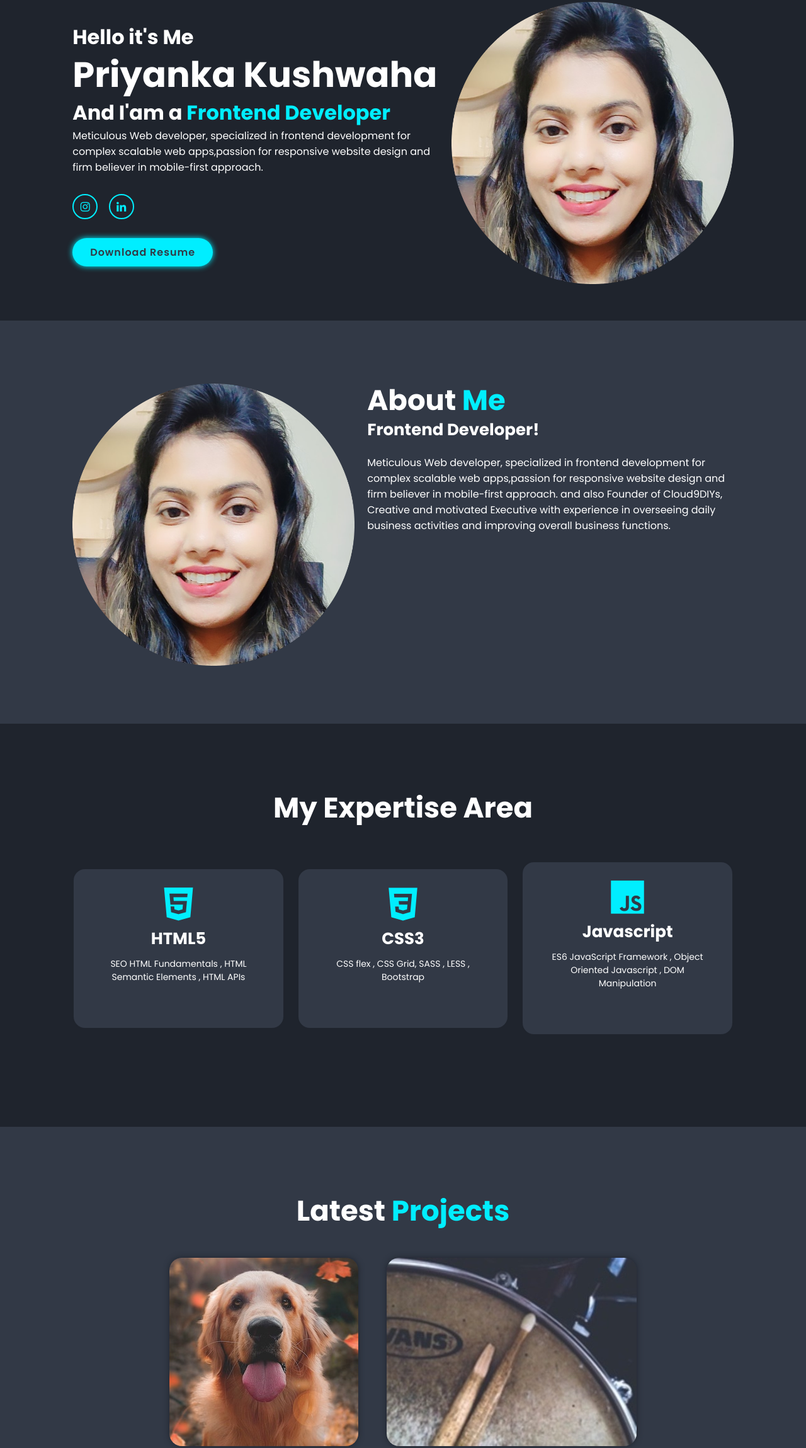
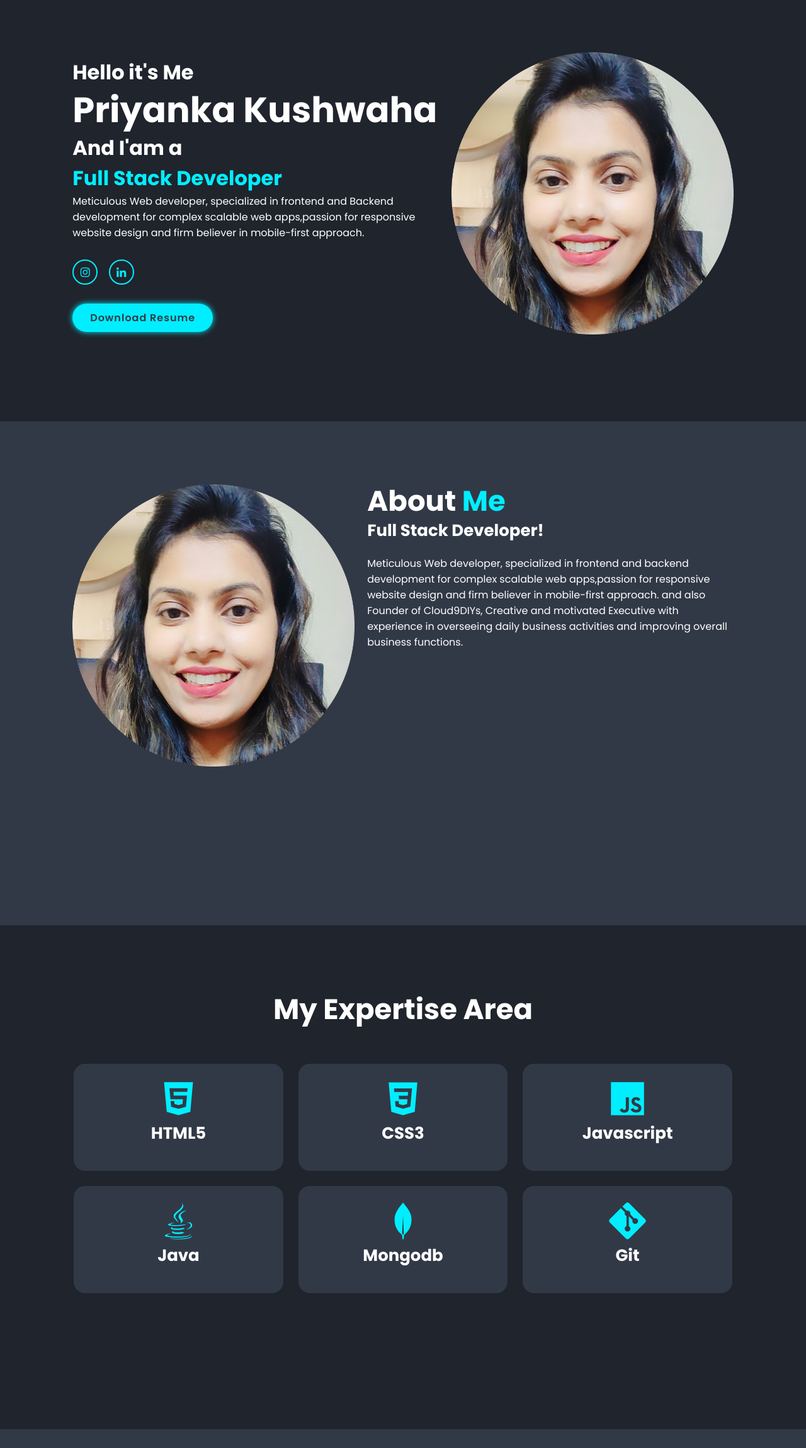
Before and after one commit to priyamaho/priyanka_kushwaha, a plain HTML site: page index.html in a window 1280 px wide. Shown: the part 131-2430 px from the top of the page at 63% size. Drawn offline with nearby package versions, Linux system fonts and the light colour scheme.

Commit message:
portfolio

```diff
--- a/css/style.css
+++ b/css/style.css
@@ -65,7 +65,7 @@ body{
 
 /*About Section*/
 section{
-    min-height: 80vh;
+    min-height: 100vh;
     padding: 10rem 9% 2rem;
 }
 .home{
@@ -352,7 +352,9 @@ html{
         padding: 2rem 3%;
     }
     section{
+        min-height: 50vh;
         padding: 10rem 3rem 2rem;
+
     }
     .footer{
         padding: 2rem 3%;
--- a/index.html
+++ b/index.html
@@ -27,14 +27,17 @@
     <div class="home-content">
 <h3>Hello it's Me</h3>
 <h1>Priyanka Kushwaha</h1>
-<h3>And I'am a<span> Frontend Developer</span></h3>
-<p>Meticulous Web developer, specialized in frontend development for complex scalable web
+<h3>And I'am a<br><span>Full Stack Developer</span></h3>
+<p>Meticulous Web developer, specialized in frontend and Backend development for complex scalable web
     apps,passion for responsive website design and firm believer in mobile-first approach.</p>
     <div class="social-media">
         <a href="#"><i class='bx bxl-instagram'></i></a>
         <a href="#"><i class='bx bxl-linkedin' ></i></a>
       </div>
-      <a href="#" class="btn">Download Resume </a>
+      <a href="/picture/Priyanka_Kushwaha_Resume_Full stack.pdf" download class="btn">Download Resume </a>
+    <!--  <a href="picture/Priyanka_Kushwaha_Resume_Front_End_Dev 02.pdf" download="pdf">
+        <button type="button" class="btn">Download</button>
+        </a> -->
     </div>
 
       <div class="home-img">
@@ -50,8 +53,8 @@
 <h2 class="heading">
 About <span>Me</span>
 </h2>
-<h3>Frontend Developer!</h3>
-<p>Meticulous Web developer, specialized in frontend development for complex scalable web
+<h3>Full Stack Developer!</h3>
+<p>Meticulous Web developer, specialized in frontend and backend development for complex scalable web
     apps,passion for responsive website design and firm believer in mobile-first approach. and also
     Founder of Cloud9DIYs, Creative and motivated Executive with experience in overseeing daily
     business activities and improving overall business functions.</p>
@@ -67,21 +70,42 @@ About <span>Me</span>
             <i class='bx bxl-html5'></i>
 
             <h3>HTML5</h3>
-            <p>SEO HTML Fundamentals , HTML Semantic Elements , HTML APIs</p>
+          <!--  <p>SEO HTML Fundamentals , HTML Semantic Elements , HTML APIs</p>-->
 
           <!--  <a href="#" class="btn">Read More</a> -->
         </div>
         <div class="skill-box">
             <i class='bx bxl-css3'></i>
             <h3>CSS3</h3>
-            <p>CSS flex , CSS Grid, SASS , LESS , Bootstrap</p>
+           <!-- <p>CSS flex , CSS Grid, SASS, Bootstrap</p>-->
 
             <!-- <a href="#" class="btn">Read More</a>-->
         </div>
         <div class="skill-box">
             <i class='bx bxl-javascript' ></i>
             <h3>Javascript</h3>
-            <p>ES6 JavaScript Framework , Object Oriented Javascript , DOM Manipulation</p>
+           <!-- <p>ES6 JavaScript Framework , Object Oriented Javascript , DOM Manipulation</p> -->
+
+         <!--   <a href="#" class="btn">Read More</a>-->
+        </div>
+        <div class="skill-box">
+            <i class='bx bxl-java'></i>
+            <h3>Java</h3>
+           <!-- <p>Core Java , Data Structure,OOP</p>-->
+
+         <!--   <a href="#" class="btn">Read More</a>-->
+        </div>
+        <div class="skill-box">
+            <i class='bx bxl-mongodb'></i>
+            <h3>Mongodb</h3>
+           <!--<p>SQL Database</p>-->
+
+         <!--   <a href="#" class="btn">Read More</a>-->
+        </div>
+        <div class="skill-box">
+            <i class='bx bxl-git'></i>
+            <h3>Git</h3>
+           <!--<p>SQL Database</p>-->
 
          <!--   <a href="#" class="btn">Read More</a>-->
         </div>
@@ -122,15 +146,15 @@ About <span>Me</span>
     <h2 class="heading">Contact<span> Me!</span></h2>
     <form action="#">
         <div class="input-box">
-            <input type="text" placeholder="Full Name">
-            <input type="email" placeholder="Email address">
+            <input type="text" placeholder="Full Name" name="full_name">
+            <input type="email" placeholder="Email address" name ="email">
         </div>
         <div class="input-box">
-            <input type="tel" placeholder="Mobile Number"pattern="[0-9]{3}-[0-9]{2}-[0-9]{3}">
-            <input type="text" placeholder="Subject" >
+            <input type="tel" placeholder="Mobile Number" name="mobile_num">
+            <input type="text" placeholder="Subject" name="subject" >
         </div>
-        <textarea cols="30" rows="10" name="" id="" placeholder="Your Message"></textarea>
-        <input type="submit" value="Send Message" class="btn">
+        <textarea cols="30" rows="10" name="message" id="" placeholder="Your Message"></textarea>
+        <input type="submit" value="Send Message" class="btn" onclick="sendEmail()">
     </form>
 
 </section>
```
Also changed, not shown: js/script.js (+20 -0 lines), 1 other file.
